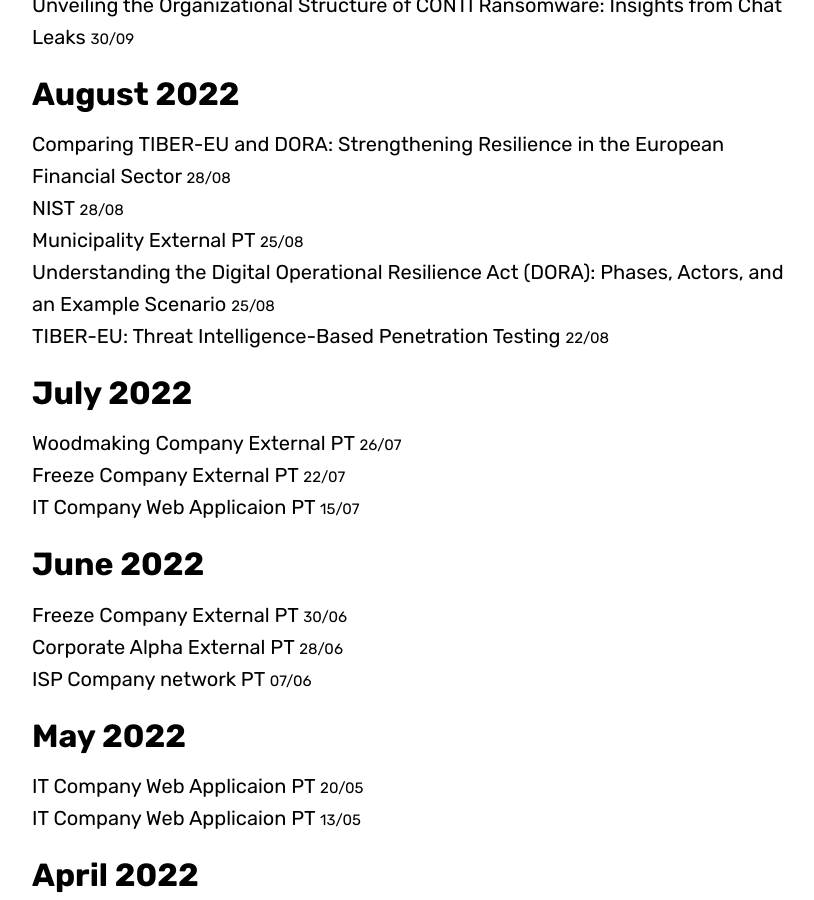
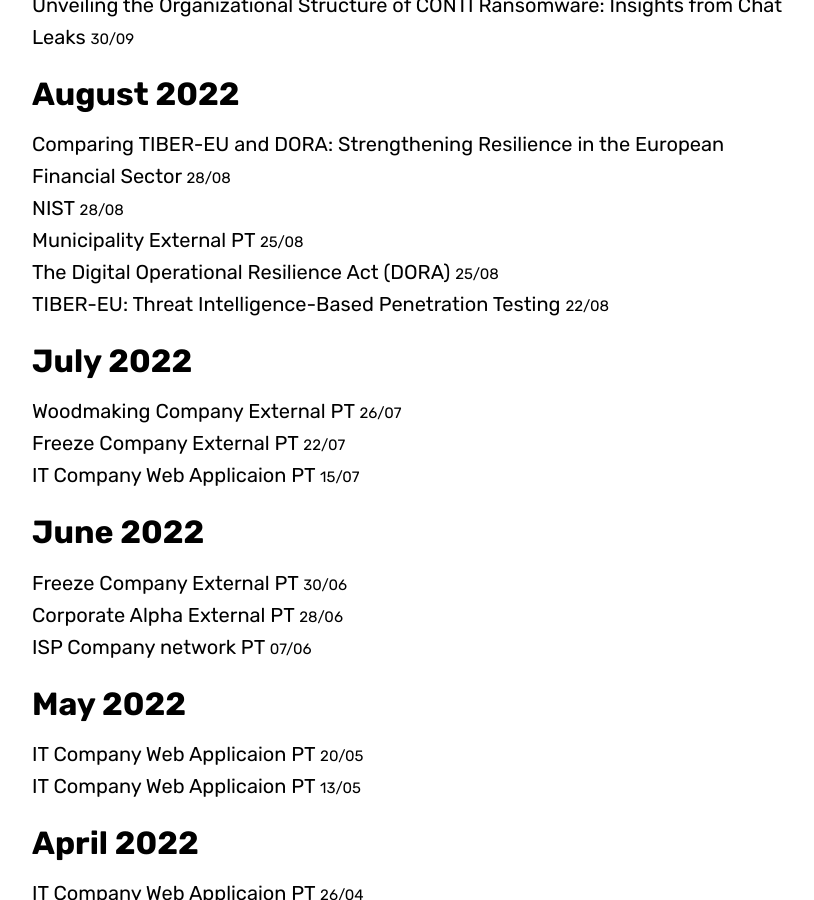
Before and after one commit to blitz0p3rations/blitz0p3rations.github.io, a Jekyll site: the page built from archive.md, in a window 1280 px wide and 900 px high, scrolled down 2892 px. Shown: the whole window, without its empty margins (224-1038 px from the left). Built offline with Jekyll 4.4.1, drawn with Linux system fonts in a browser that asks for light colours; some web fonts are replaced.

Commit message:
Update 2022-08-25-DORA.md

```diff
--- a/_posts/2022-08-25-DORA.md
+++ b/_posts/2022-08-25-DORA.md
@@ -1,6 +1,6 @@
 ---
 layout: post
-title: 'Understanding the Digital Operational Resilience Act (DORA): Phases, Actors, and an Example Scenario'
+title: 'The Digital Operational Resilience Act (DORA)'
 tags:
   - framework
 hero: https://images.unsplash.com/photo-1501167786227-4cba60f6d58f?ixlib=rb-4.0.3&ixid=M3wxMjA3fDB8MHxzZWFyY2h8Mnx8YmFua3xlbnwwfHwwfHx8MA%3D%3D&auto=format&fit=crop&w=400&q=60
```
